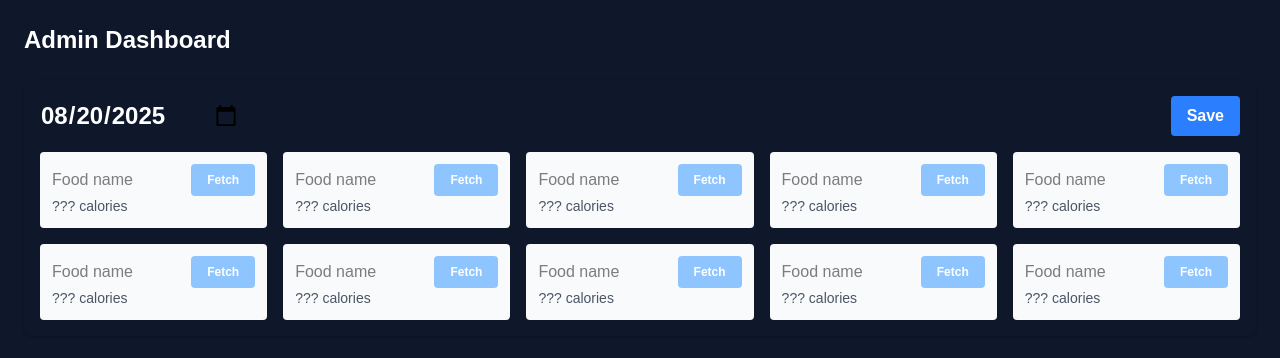
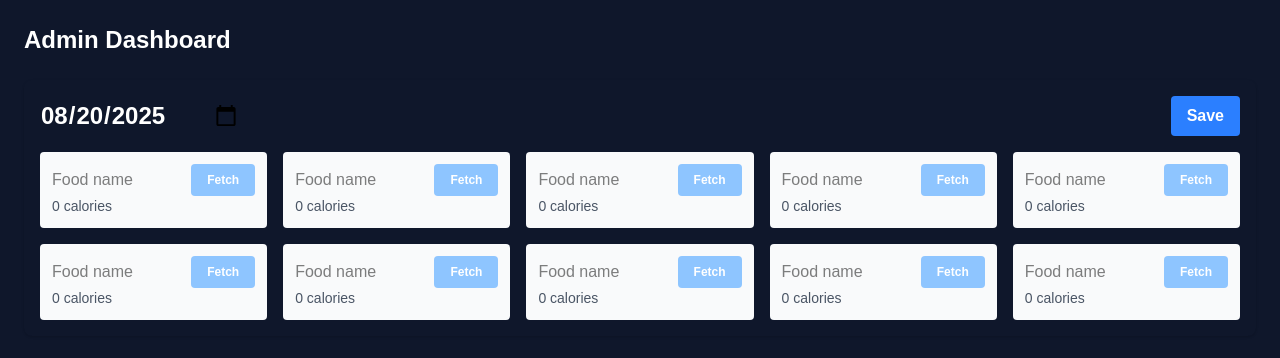
Before and after one commit to va-rau-jo/calorieguessr, a Next.js app: page /admin in a window 1280 px wide. Shown: the top 358 px of the page. Built offline with nearby package versions, Linux system fonts and the light colour scheme; no server answers; sample sign-in values are in the browser's storage.

Commit message:
added uploading after fetching

```diff
--- a/server.js
+++ b/server.js
@@ -128,7 +128,7 @@ app.get('/api/food/image', async (req, res) => {
 		console.log('Fetching image for ', foodName);
 
 		const response = await fetch(
-			`${GOOGLE_SEARCH_API_URL}?key=${GOOGLE_SEARCH_API_KEY}&cx=${GOOGLE_SEARCH_ENGINE_ID}&q=${foodName}&searchType=image&num=1`
+			`${GOOGLE_SEARCH_API_URL}?key=${GOOGLE_SEARCH_API_KEY}&cx=${GOOGLE_SEARCH_ENGINE_ID}&q=${foodName}&searchType=image&num=5`
 		);
 
 		if (!response.ok) {
@@ -136,7 +136,9 @@ app.get('/api/food/image', async (req, res) => {
 		}
 
 		const data = await response.json();
-		const imageUrl = data.items?.[0]?.link;
+		console.log(data.items);
+		const imageUrl =
+			data.items?.find((item) => item.link.match(/\.(jpg|png)$/i))?.link || data.items?.[0]?.link;
 
 		console.log('Image URL: ', imageUrl);
 
--- a/src/app/admin/page.tsx
+++ b/src/app/admin/page.tsx
@@ -12,15 +12,19 @@ export default function AdminPage() {
 	const date = new Date().toISOString().split('T')[0].replace(/-/g, '_');
 	const [newFood, setNewFood] = useState<DailyFood>({
 		date: date,
-		items: Array(10).fill({ name: '', calories: null, imageUrl: '' }),
+		items: Array(10).fill({ name: '', calories: 0, imageUrl: '' }),
 	});
 	const { user } = useFirebase();
 
-	const mapFirebaseFoodItem = (item: { name: string; calories: number | null }): FoodItem => {
+	const mapFirebaseFoodItem = (item: {
+		name: string;
+		calories: number;
+		imageUrl: string;
+	}): FoodItem => {
 		return {
 			name: item.name,
 			calories: item.calories,
-			imageUrl: '', // Default empty string for imageUrl since Firebase item doesn't include it
+			imageUrl: item.imageUrl,
 		};
 	};
 
@@ -35,7 +39,7 @@ export default function AdminPage() {
 				date: doc.id,
 				items: doc
 					.data()
-					.foods.map((item: { name: string; calories: number | null }) =>
+					.foods.map((item: { name: string; calories: number; imageUrl: string }) =>
 						mapFirebaseFoodItem(item)
 					),
 			});
@@ -48,18 +52,6 @@ export default function AdminPage() {
 			return;
 		}
 
-		const initApi = async () => {
-			try {
-				const initResponse = await fetch(`http://localhost:3001/api/init`);
-				if (!initResponse.ok) {
-					throw new Error('Failed to initialize food API.');
-				}
-			} catch (error) {
-				console.error('Error fetching questions with images:', error);
-			}
-		};
-
-		initApi();
 		fetchDailyFoods();
 	}, [fetchDailyFoods, user]);
 
@@ -74,6 +66,22 @@ export default function AdminPage() {
 		setNewFood({ ...newFood, items });
 	};
 
+	const parseCaloriesFromJson = (jsonData: { food_description: string }): number => {
+		const desc = jsonData['food_description'] as string;
+		const match = desc.match(/Calories:\s*(\d+)/);
+		let calories = match ? parseInt(match[1], 10) : 0;
+
+		const serving = desc.split('Calories')[0];
+		if (serving) {
+			const fraction = serving.split('Per')[1].trim();
+			const multiplier = parseInt(fraction.split('/')[1], 10);
+			if (!isNaN(multiplier)) {
+				calories *= multiplier;
+			}
+		}
+		return calories;
+	};
+
 	const handleFetchData = async (index: number) => {
 		const item = newFood.items[index];
 		console.log(item);
@@ -81,21 +89,21 @@ export default function AdminPage() {
 			// Fetch calories
 			console.log('Fetching calories...');
 			const caloriesRes = await fetch(`http://localhost:3001/api/food/calories?query=${item.name}`);
-			console.log(caloriesRes);
 			let calories = null;
 			if (caloriesRes.ok) {
 				const data = await caloriesRes.json();
-				calories = data.calories || null;
+				calories = parseCaloriesFromJson(data);
+				console.log('Calories: ', calories);
 			}
 
 			// Fetch image
 			console.log('Fetching image...');
 			const imageRes = await fetch(`http://localhost:3001/api/food/image?query=${item.name}`);
-			console.log(imageRes);
 			let imageUrl = '';
 			if (imageRes.ok) {
 				const data = await imageRes.json();
 				imageUrl = data.imageUrl || '';
+				console.log('Image URL: ', imageUrl);
 			}
 
 			// Update the new food item with the fetched data
@@ -108,16 +116,26 @@ export default function AdminPage() {
 	};
 
 	const handleSave = async () => {
-		if (!newFood.date) return;
+		console.log('SAVING ');
+		console.log(newFood);
+
+		const firebaseData = {
+			foods: newFood.items
+				.filter((item) => item.name && item.calories)
+				.map((item) => ({
+					name: item.name,
+					calories: item.calories,
+					imageUrl: item.imageUrl,
+				})),
+		};
+
+		console.log('FIREBASE DATA');
+		console.log(firebaseData);
+
 		const docRef = doc(db, 'dailyFoods', newFood.date);
-		await setDoc(docRef, { items: newFood.items });
+		await setDoc(docRef, firebaseData);
 		fetchDailyFoods();
 	};
-
-	console.log('DAILY FOODS');
-	console.log(dailyFoods);
-	console.log('NEW FOODS');
-	console.log(newFood);
 
 	return (
 		<div className='p-6'>
```
